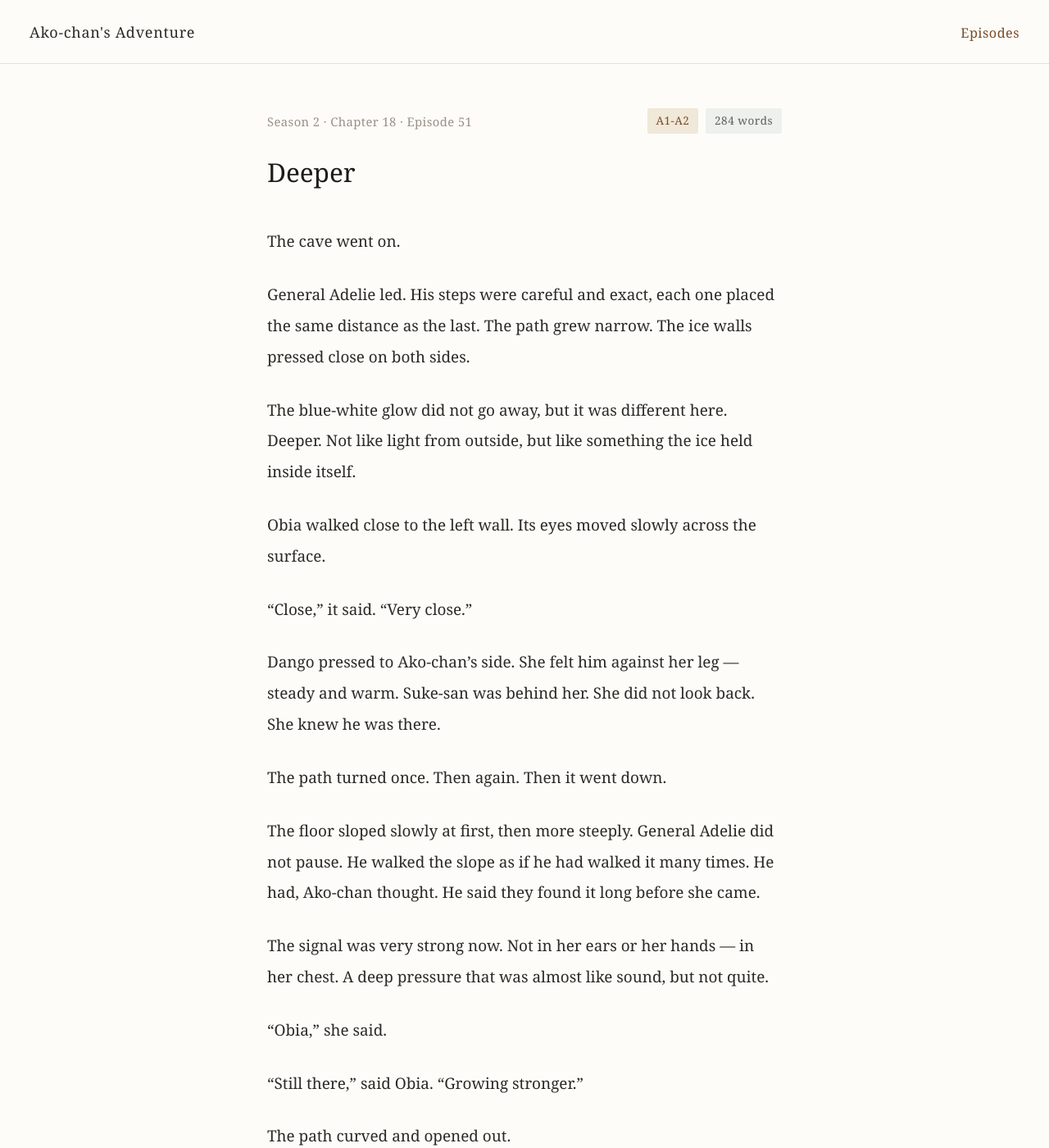
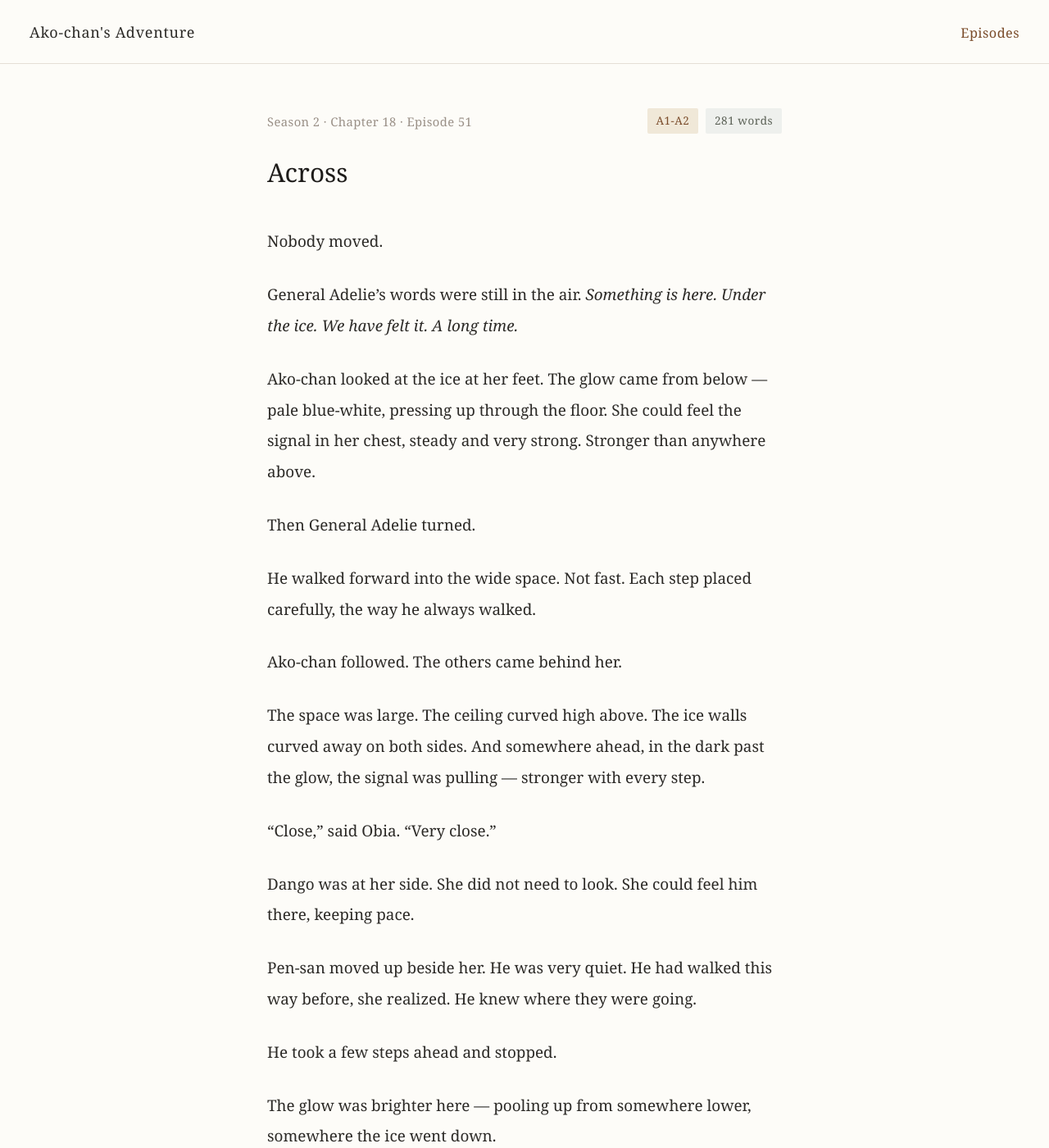
Before and after one commit to morisaki-yuichi/ako-chans-adventure, a Jekyll site: the page built from season2/chapter18/ep051.md, in a window 1280 px wide and 1400 px high. Shown: the whole window at 82% size. Built offline with Jekyll 4.4.1, drawn with Linux system fonts in a browser that asks for light colours; some of the changed text lies outside the part shown.

Commit message:
Fix Ep51 — remove duplicated cave-descent, pick up from Ep50's wide space

```diff
--- a/season2/chapter18/ep051.md
+++ b/season2/chapter18/ep051.md
@@ -1,49 +1,47 @@
 ---
 layout: episode
-title: "Deeper"
+title: "Across"
 season: 2
 chapter: 18
 episode: 51
 level: A1-A2
-word_count: 284
+word_count: 281
 story_day: 40
 prev_ep: /season2/chapter17/ep050/
 next_ep: /season2/chapter18/ep052/
 permalink: /season2/chapter18/ep051/
 ---
 
-The cave went on.
+Nobody moved.
 
-General Adelie led. His steps were careful and exact, each one placed the same distance as the last. The path grew narrow. The ice walls pressed close on both sides.
+General Adelie's words were still in the air. *Something is here. Under the ice. We have felt it. A long time.*
 
-The blue-white glow did not go away, but it was different here. Deeper. Not like light from outside, but like something the ice held inside itself.
+Ako-chan looked at the ice at her feet. The glow came from below — pale blue-white, pressing up through the floor. She could feel the signal in her chest, steady and very strong. Stronger than anywhere above.
 
-Obia walked close to the left wall. Its eyes moved slowly across the surface.
+Then General Adelie turned.
 
-"Close," it said. "Very close."
+He walked forward into the wide space. Not fast. Each step placed carefully, the way he always walked.
 
-Dango pressed to Ako-chan's side. She felt him against her leg — steady and warm. Suke-san was behind her. She did not look back. She knew he was there.
+Ako-chan followed. The others came behind her.
 
-The path turned once. Then again. Then it went down.
+The space was large. The ceiling curved high above. The ice walls curved away on both sides. And somewhere ahead, in the dark past the glow, the signal was pulling — stronger with every step.
 
-The floor sloped slowly at first, then more steeply. General Adelie did not pause. He walked the slope as if he had walked it many times. He had, Ako-chan thought. He said they found it long before she came.
+"Close," said Obia. "Very close."
 
-The signal was very strong now. Not in her ears or her hands — in her chest. A deep pressure that was almost like sound, but not quite.
+Dango was at her side. She did not need to look. She could feel him there, keeping pace.
+
+Pen-san moved up beside her. He was very quiet. He had walked this way before, she realized. He knew where they were going.
+
+He took a few steps ahead and stopped.
+
+The glow was brighter here — pooling up from somewhere lower, somewhere the ice went down.
+
+The signal was at its strongest now. Not just in her chest. Everywhere. In the floor. In the walls. In the air around her.
 
 "Obia," she said.
 
-"Still there," said Obia. "Growing stronger."
+"Here," said Obia. "Right here."
 
-The path curved and opened out.
+Pen-san looked back at her. He did not say anything. He just looked, and then looked ahead again, into the dark where the glow was brightest.
 
-General Adelie stopped.
-
-Below him, the cave widened into something much larger. The glow came from below — pale, steady, pressing up from the floor.
-
-Pen-san moved to Ako-chan's side. He was very quiet. Even for Pen-san.
-
-"It is just ahead," he said.
-
-Ako-chan stood at the edge of the slope and looked down into the dark space below.
-
-Something was there. Very large. Very still. And it had been waiting a long time.
+Something was just ahead.
```
